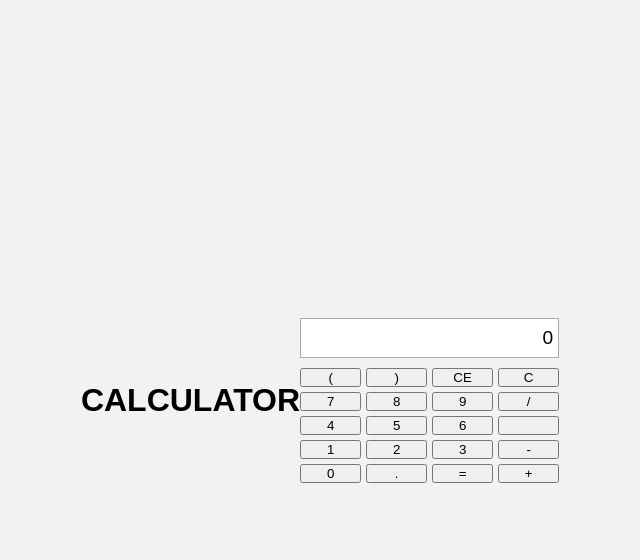
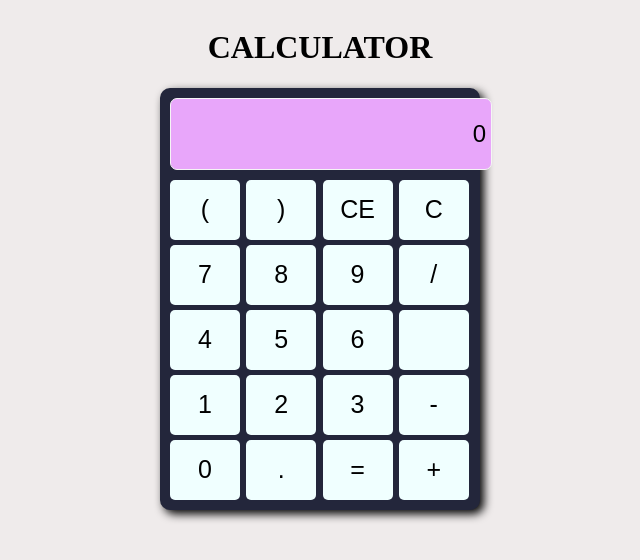
Before and after one commit to logu1431/Calculator_calci, a plain HTML site: page Calci/index.html in a window 1280 px wide. Shown: the whole page, without its empty margins (320-960 px from the left). Drawn offline with Linux system fonts and the light colour scheme.

Commit message:
style.css

```diff
--- a/Calci/style.css
+++ b/Calci/style.css
@@ -1,60 +1,44 @@
-/* Reset */
-* {
-  margin: 0;
-  padding: 0;
-  box-sizing: border-box;
-  font-family: Arial, sans-serif;
-}
-
-body {
+body{
+    background-color: rgb(239, 235, 235);
     display: flex;
     justify-content: center;
     align-items: center;
-  height: 100vh;
-  background: #f2f2f2;
+    flex-direction: column;
 }
 
-/* Calculator box */
-.calculator {
-  width: 250px;
-  background: #fff;
-  border: 1px solid #ccc;
-  padding: 15px;
+#calculator{
+    width: 300px;
+    border-radius: 10px;
+    background-color: rgb(35, 38, 59);
+    padding: 10px;
+    box-shadow: 4px 4px 10px;
+}
+.display{
+    height: 60px;
+    font-size: 24px;
+    text-align: right;
+    padding: 5px;
+    background-color: rgb(232, 166, 250);
+    border: 1px solid whitesmoke;
+    border-radius: 7px;
+    margin-bottom: 10px;
+    overflow: auto;
 }
 
-/* Display */
-.display {
-  width: 100%;
-  height: 40px;
-  font-size: 1.2rem;
-  text-align: right;
-  padding: 5px;
-  margin-bottom: 10px;
-  border: 1px solid #aaa;
-}
-
-/* Buttons grid */
-.buttons {
+.buttons{
     display: grid;
-  grid-template-columns: repeat(4, 1fr);
+    grid-template-columns: repeat(4,3fr);
     gap: 5px;
 }
-
-/* Button style */
-button.click {
-  height: 40px;
-  font-size: 1rem;
-  border: 1px solid #aaa;
-  background: #eee;
+button{
+    height: 60px;
+    width: 70px;
+    font-size: 25px;
+    border: none;
+    border-radius: 5px;
     cursor: pointer;
+    background-color: azure;
 }
-
-button.click:hover {
-  background: #ddd;
+button:hover{
+    background-color: rgb(140, 3, 122);
 }
-
-/* Make "=" wider */
-button.equal {
-  grid-column: span 2;
-  background: #bbb;
-}
```
Lines whose indentation alone changed are shown as unchanged.
